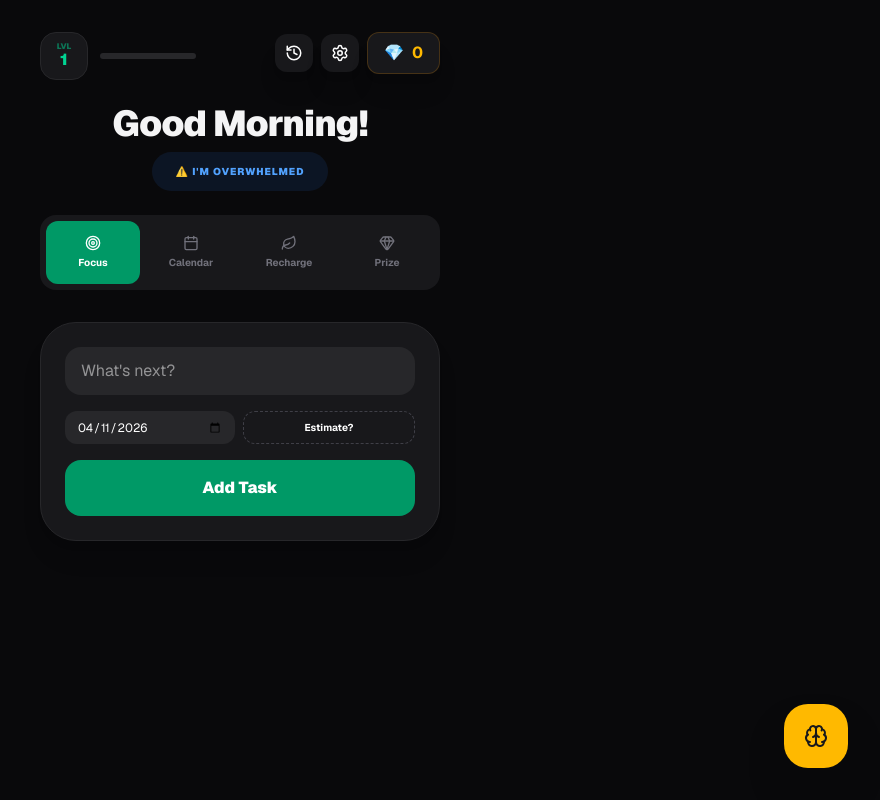
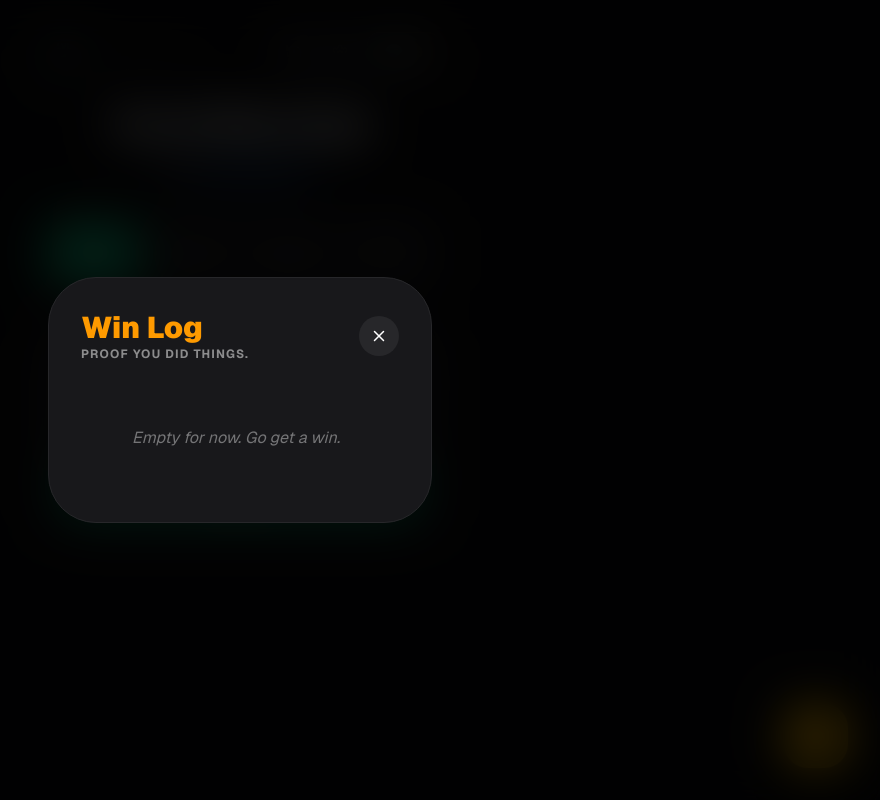
Before and after one commit to jksalmon-uni/adhd-nexus, a Next.js app: page / in a window 1280 px wide. Both pictures are taken after a click on the button 693 px from the left and 53 px from the top of the page. Shown: the whole page, without its empty margins (400-1280 px from the left). Built offline with nearby package versions, Linux system fonts and the light colour scheme.

Commit message:
fix: add task history page from previous commit ebabb47

```diff
--- /dev/null
+++ b/app/components/WinLogModal.tsx
@@ -0,0 +1,58 @@
+"use client";
+import { motion, AnimatePresence } from "framer-motion";
+import { X, CheckSquare } from "lucide-react";
+
+import type { Task } from "../types";
+
+type Properties = {
+  isOpen: boolean;
+  onClose: () => void;
+  isDark: boolean;
+  completedTasks: Task[];
+};
+
+export default function WinLogModal({ isOpen, onClose, isDark, completedTasks }: Properties) {
+  const card = isDark ? "bg-zinc-900 border-zinc-800 shadow-xl" : "bg-white border-slate-200 shadow-sm";
+
+  return (
+    <AnimatePresence>
+      {isOpen && (
+        <div className="fixed inset-0 bg-black/80 backdrop-blur-xl z-50 flex items-center justify-center p-6">
+          <motion.div
+            initial={{ scale: 0.9, opacity: 0 }}
+            animate={{ scale: 1, opacity: 1 }}
+            exit={{ scale: 0.9, opacity: 0 }}
+            className={`w-full max-w-sm rounded-[48px] p-8 border ${card} max-h-[80vh] flex flex-col`}
+          >
+            <div className="flex justify-between items-center mb-6">
+              <div>
+                <h2 className="text-3xl font-black text-amber-500">Win Log</h2>
+                <p className="text-xs opacity-50 font-bold uppercase tracking-widest">Proof you did things.</p>
+              </div>
+              <button onClick={onClose} className={`w-10 h-10 flex items-center justify-center rounded-full shrink-0 ${isDark ? 'bg-zinc-800' : 'bg-zinc-100'}`}>
+                <X size={18} />
+              </button>
+            </div>
+
+            <div className="space-y-4 overflow-y-auto pr-2 flex-1">
+              {completedTasks.length === 0
+                ? <p className="opacity-40 italic text-center py-10">Empty for now. Go get a win.</p>
+                : completedTasks.map((t, idx) => (
+                  <div key={`comp-${t.id}-${idx}`} className={`p-4 rounded-2xl border ${isDark ? 'bg-zinc-800/30 border-zinc-800' : 'bg-slate-50 border-slate-100'}`}>
+                    <div className="flex items-start gap-3">
+                      <CheckSquare size={18} className="text-emerald-500 shrink-0 mt-0.5" />
+                      <div className="flex flex-col">
+                        <span className="text-sm font-bold opacity-80 line-through">{t.text}</span>
+                        <span className="text-[10px] opacity-40 font-mono mt-1">{new Date(t.date).toLocaleDateString()}</span>
+                      </div>
+                    </div>
+                  </div>
+                ))
+              }
+            </div>
+          </motion.div>
+        </div>
+      )}
+    </AnimatePresence>
+  );
+}
--- a/app/page.tsx
+++ b/app/page.tsx
@@ -6,12 +6,13 @@ import {
   Target, Calendar as CalIcon, Leaf, Gem,
   Settings, Brain, CheckCircle2, X, Plus,
   Zap, History, Play,
-  CloudRain, Coffee, Headphones, Timer, CheckSquare,
+  CloudRain, Coffee, Headphones, Timer,
   Gift, TimerReset
 } from "lucide-react";
 
 import CalendarTab from "./components/CalendarTab";
 import SettingsModal from "./components/SettingsModal";
+import WinLogModal from "./components/WinLogModal";
 
 import type { Task, SubTask, Priority } from "./types";
 
@@ -370,6 +371,13 @@ export default function Home() {
             </motion.div>
         )}
       </AnimatePresence>
+      {/* Modals */}
+      <WinLogModal
+        isOpen={isVaultOpen}
+        onClose={() => setIsVaultOpen(false)}
+        isDark={isDark}
+        completedTasks={completedTasks}
+      />
       <SettingsModal
         isOpen={isSettingsOpen}
         onClose={() => setIsSettingsOpen(false)}
```
